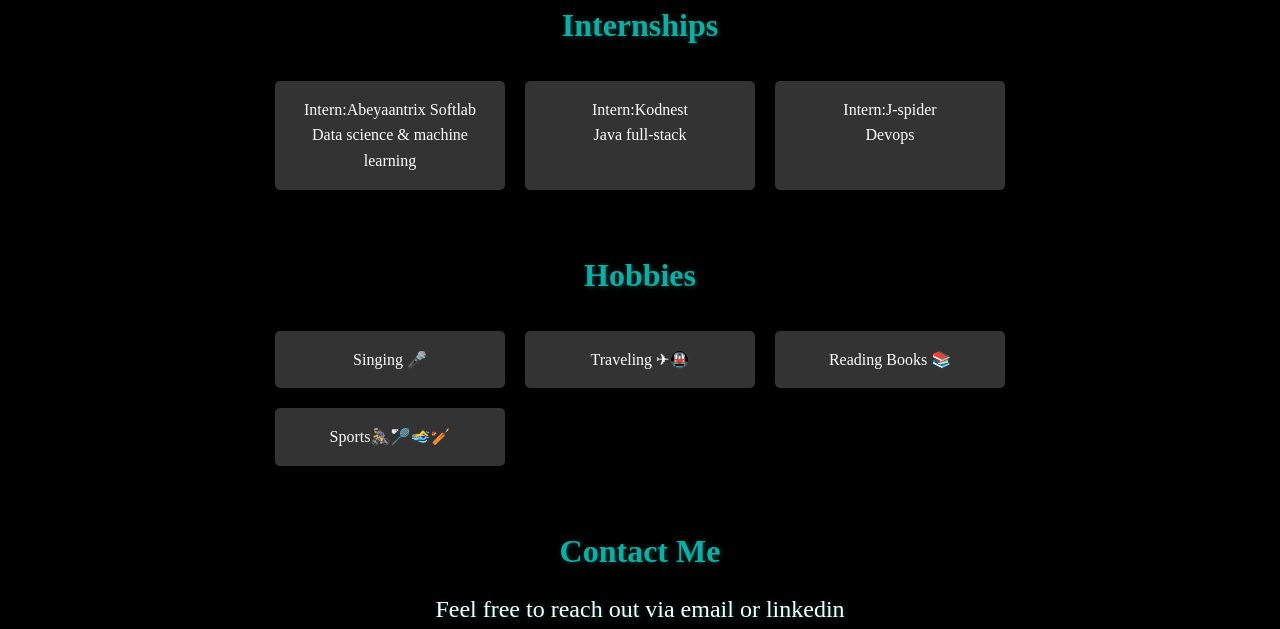
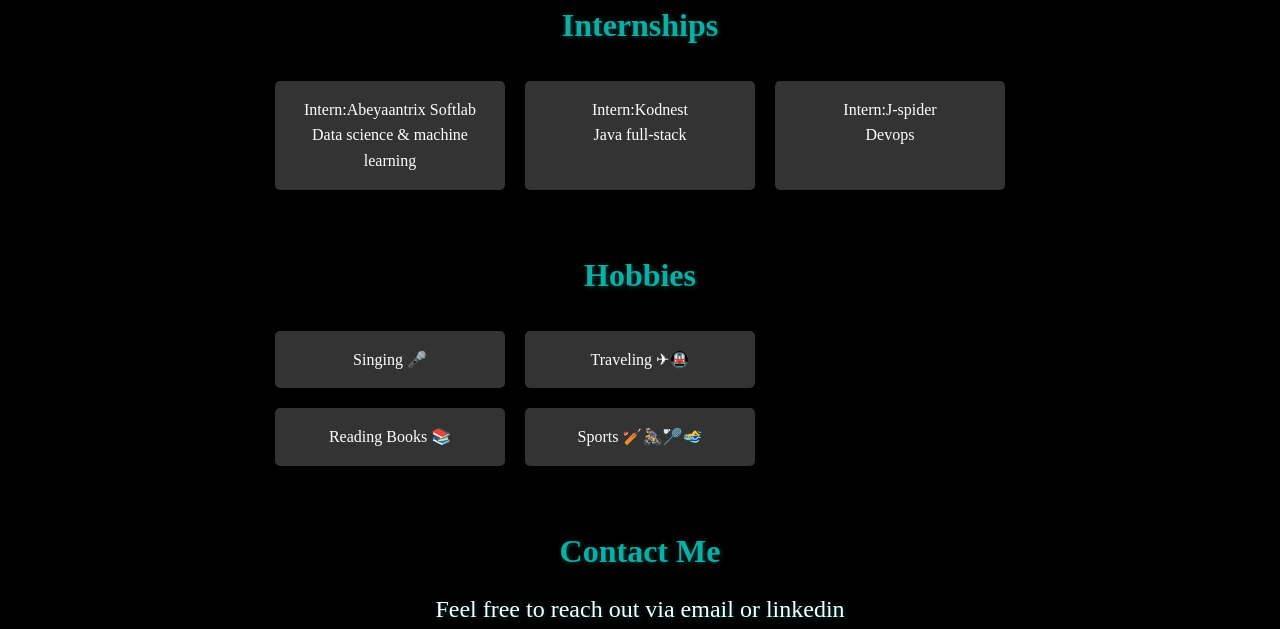
Before and after one commit to shaziya7429/repo, a plain HTML site: page index.html in a window 1280 px wide. Shown: the part 3101-3730 px from the top of the page. Drawn offline with Linux system fonts and the light colour scheme.

Commit message:
Update index.html

```diff
--- a/index.html
+++ b/index.html
@@ -136,8 +136,9 @@
         <div class="Internship">
             <div class="internship">Singing 🎤</div>
             <div class="internship">Traveling ✈🚇</div>
+            <br>
             <div class="internship">Reading Books 📚</div>
-            <div class="internship">Sports🚴‍♀🏸🏊‍♀🏏</div>
+            <div class="internship">Sports 🏏🚴‍♀🏸🏊‍♀</div>
 
 
         </div>
```
